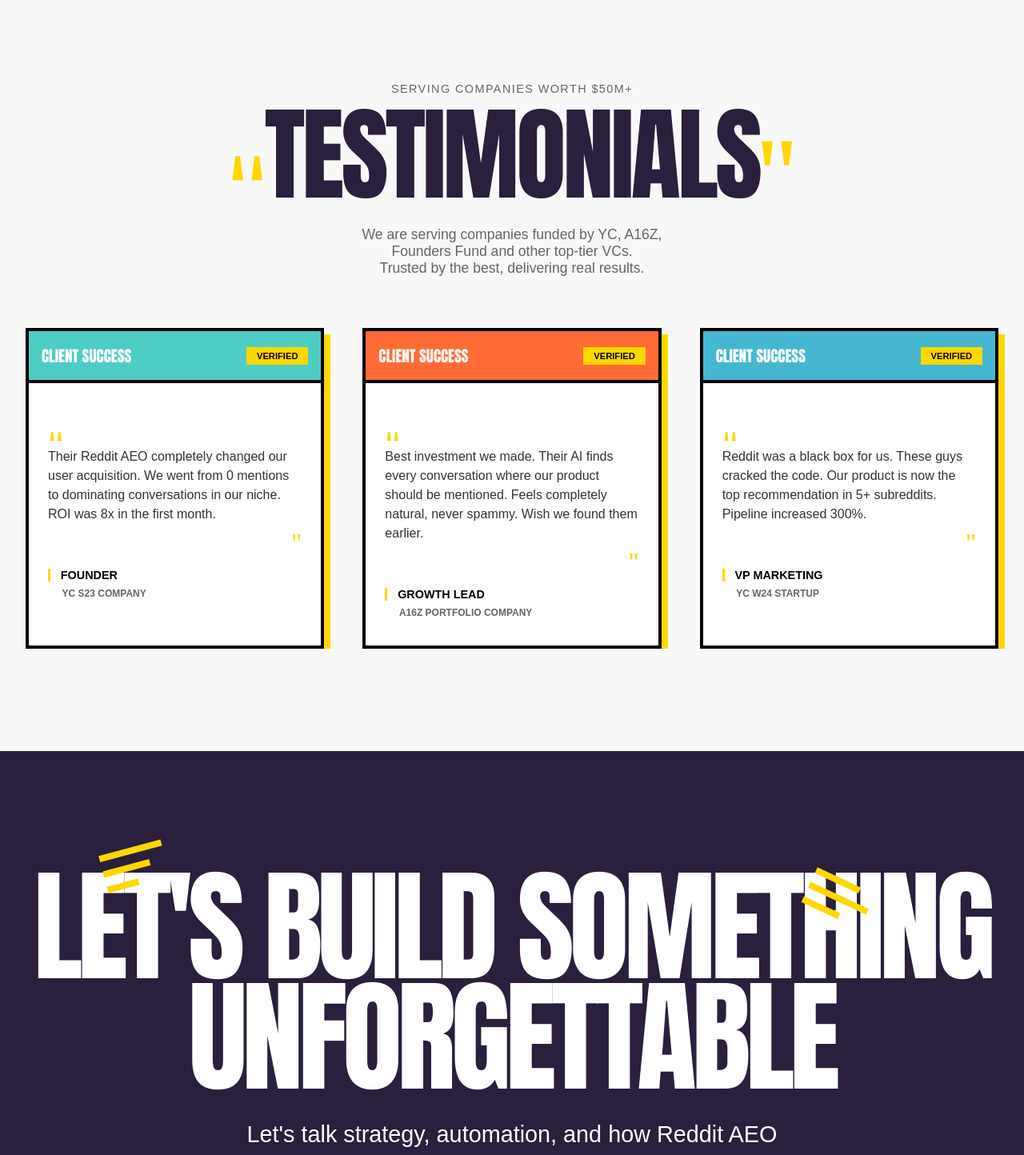
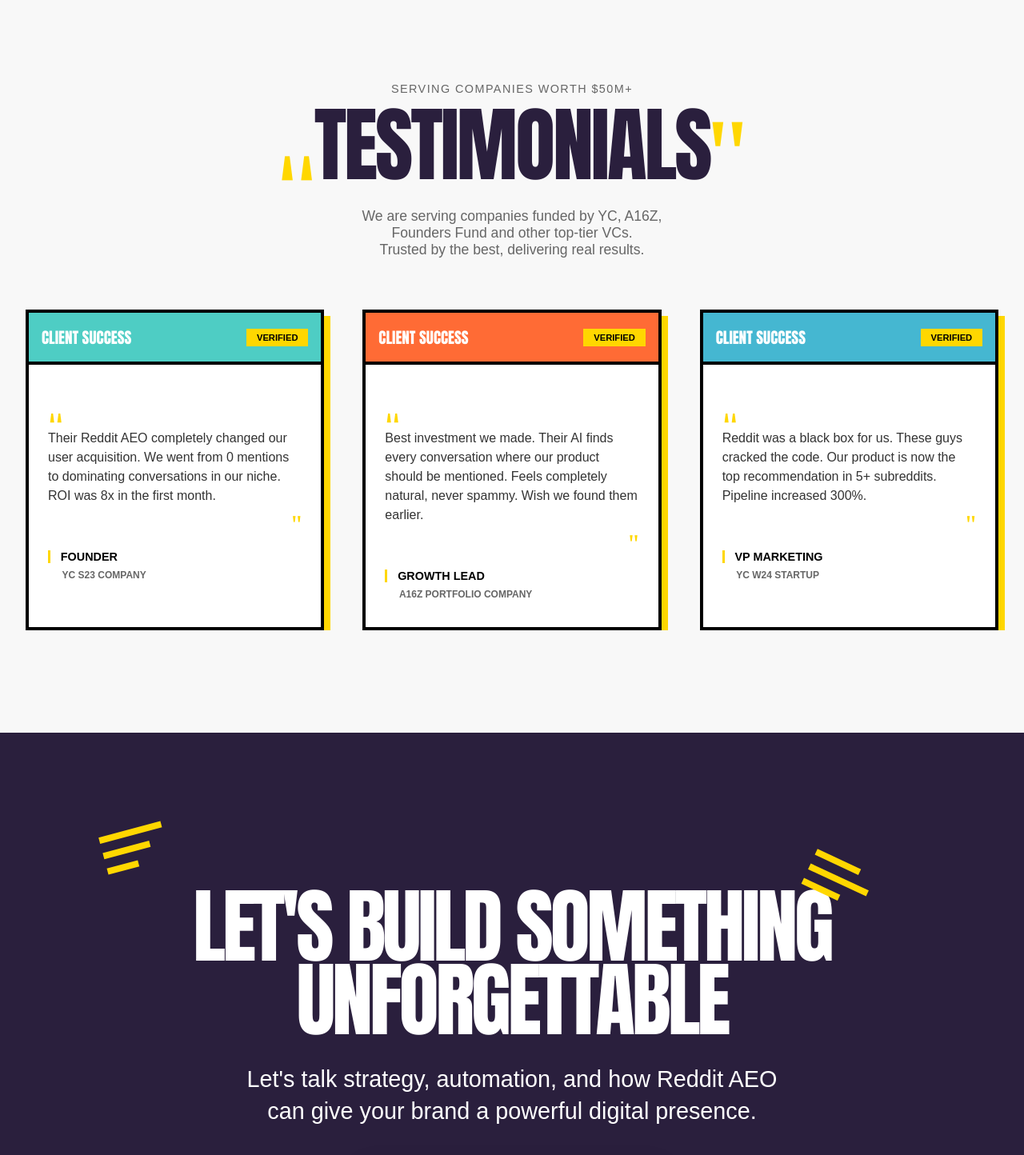
Before and after one commit to ibedevesh/tracman, a Next.js app: page / in a window 1280 px wide. Shown: the part 4660-6104 px from the top of the page at 80% size. Built offline with nearby package versions, Linux system fonts and the light colour scheme.

Commit message:
Mobile Optimisation more

```diff
--- a/src/components/EndingSection.tsx
+++ b/src/components/EndingSection.tsx
@@ -93,14 +93,18 @@ export default function EndingSection() {
           viewport={{ once: true, amount: 0.3 }}
           transition={{ duration: 0.8, ease: "easeOut" }}
           style={{
-            fontSize: 'clamp(4rem, 12vw, 10rem)',
+            fontSize: 'clamp(2.5rem, 8vw, 10rem)',
             fontWeight: '900',
             color: '#ffffff',
             fontFamily: 'Impact, "Arial Black", sans-serif',
             textTransform: 'uppercase',
             lineHeight: '0.9',
             letterSpacing: '-0.04em',
-            margin: '0 0 2rem 0'
+            margin: '0 0 2rem 0',
+            wordWrap: 'break-word',
+            overflowWrap: 'break-word',
+            maxWidth: '100%',
+            hyphens: 'auto'
           }}
         >
           LET'S BUILD SOMETHING UNFORGETTABLE
--- a/src/components/TestimonialsSection.tsx
+++ b/src/components/TestimonialsSection.tsx
@@ -88,7 +88,7 @@ export default function TestimonialsSection() {
             </div>}
 
             <h2 style={{
-              fontSize: 'clamp(4rem, 10vw, 8rem)',
+              fontSize: 'clamp(3rem, 8vw, 8rem)',
               fontWeight: '900',
               color: '#2a1f3d',
               fontFamily: 'Impact, "Arial Black", sans-serif',
@@ -97,7 +97,10 @@ export default function TestimonialsSection() {
               lineHeight: '0.9',
               letterSpacing: '-0.03em',
               position: 'relative',
-              zIndex: 2
+              zIndex: 2,
+              wordWrap: 'break-word',
+              overflowWrap: 'break-word',
+              maxWidth: '100%'
             }}>
               TESTIMONIALS
             </h2>
```
